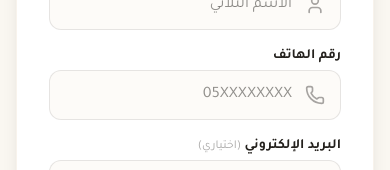
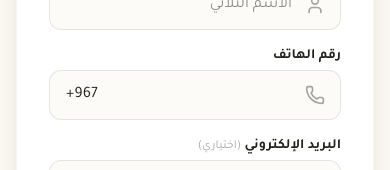
Before and after one commit to bassamdev711/basmatanaqa, a Next.js app: page /account/register in a window 390 px wide. Shown: the part 337-507 px from the top of the page. Built offline with nearby package versions, Linux system fonts and the light colour scheme; no server answers; the database is empty.

Commit message:
feat: Enforce +967 phone format in registration

```diff
--- a/app/account/register/page.tsx
+++ b/app/account/register/page.tsx
@@ -7,7 +7,7 @@ import { Lock, Phone, ArrowRight, UserCircle2, Mail, User } from 'lucide-react'
 
 export default function CustomerRegisterPage() {
   const [name, setName] = useState('')
-  const [phone, setPhone] = useState('')
+  const [phone, setPhone] = useState('+967')
   const [email, setEmail] = useState('')
   const [password, setPassword] = useState('')
 
@@ -21,6 +21,11 @@ export default function CustomerRegisterPage() {
 
     if (password.length < 10) {
       setError('كلمة المرور يجب أن تكون 10 أحرف على الأقل')
+      return
+    }
+
+    if (phone.length !== 13) {
+      setError('رقم الهاتف يجب أن يتكون من 9 أرقام بعد الرمز +967')
       return
     }
 
@@ -102,9 +107,16 @@ export default function CustomerRegisterPage() {
                 type="tel"
                 dir="ltr"
                 value={phone}
-                onChange={(e) => setPhone(e.target.value)}
-                className="w-full pl-4 pr-12 py-3 bg-surface/50 border border-foreground/10 rounded-xl focus:outline-none focus:border-accent focus:ring-1 focus:ring-accent text-foreground transition-all text-right"
-                placeholder="05XXXXXXXX"
+                onChange={(e) => {
+                  let val = e.target.value;
+                  if (!val.startsWith('+967')) {
+                    val = '+967';
+                  }
+                  const digits = val.slice(4).replace(/\D/g, '').slice(0, 9);
+                  setPhone('+967' + digits);
+                }}
+                className="w-full pl-4 pr-12 py-3 bg-surface/50 border border-foreground/10 rounded-xl focus:outline-none focus:border-accent focus:ring-1 focus:ring-accent text-foreground transition-all text-left"
+                placeholder="+967XXXXXXXXX"
                 required
               />
             </div>
```
